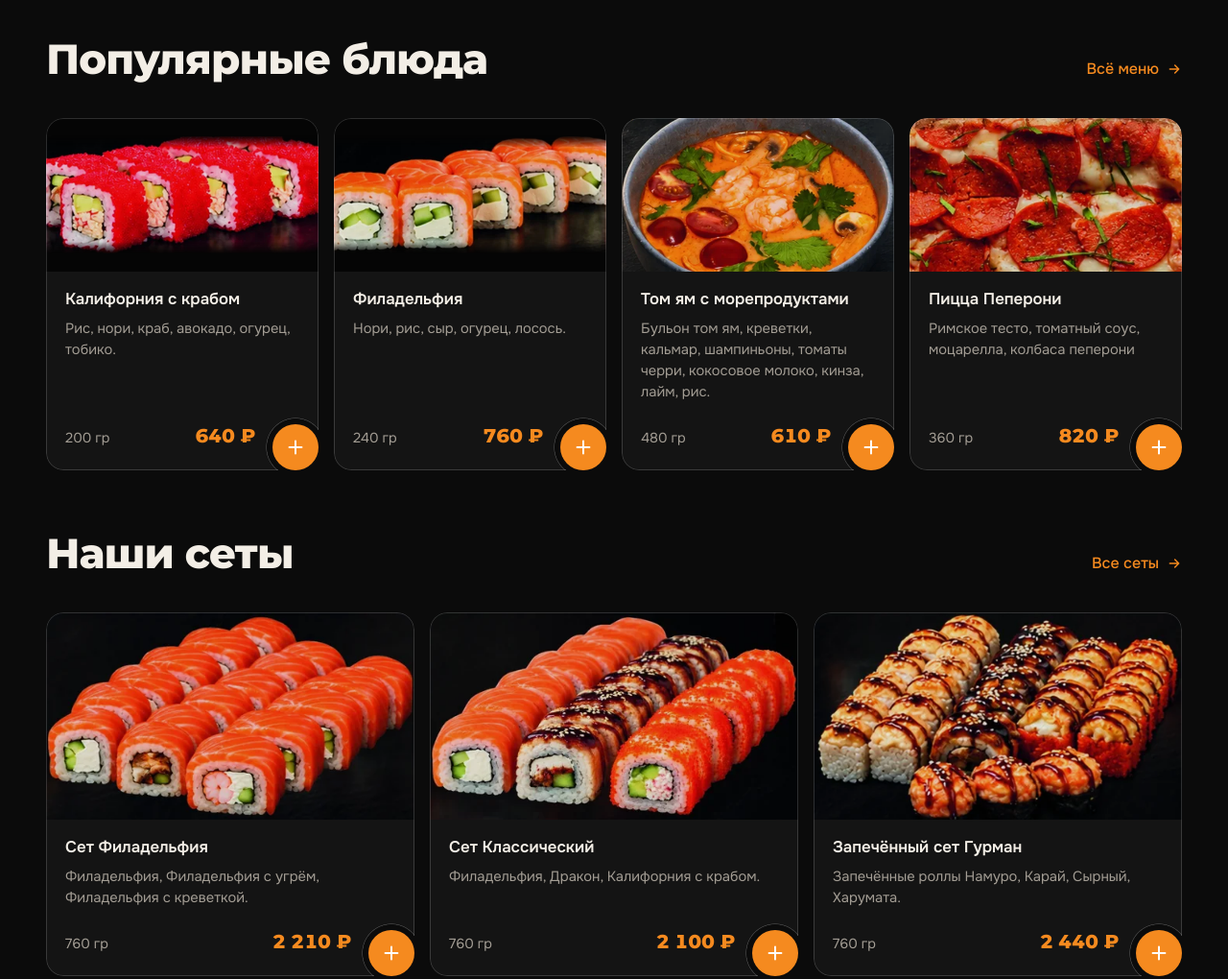
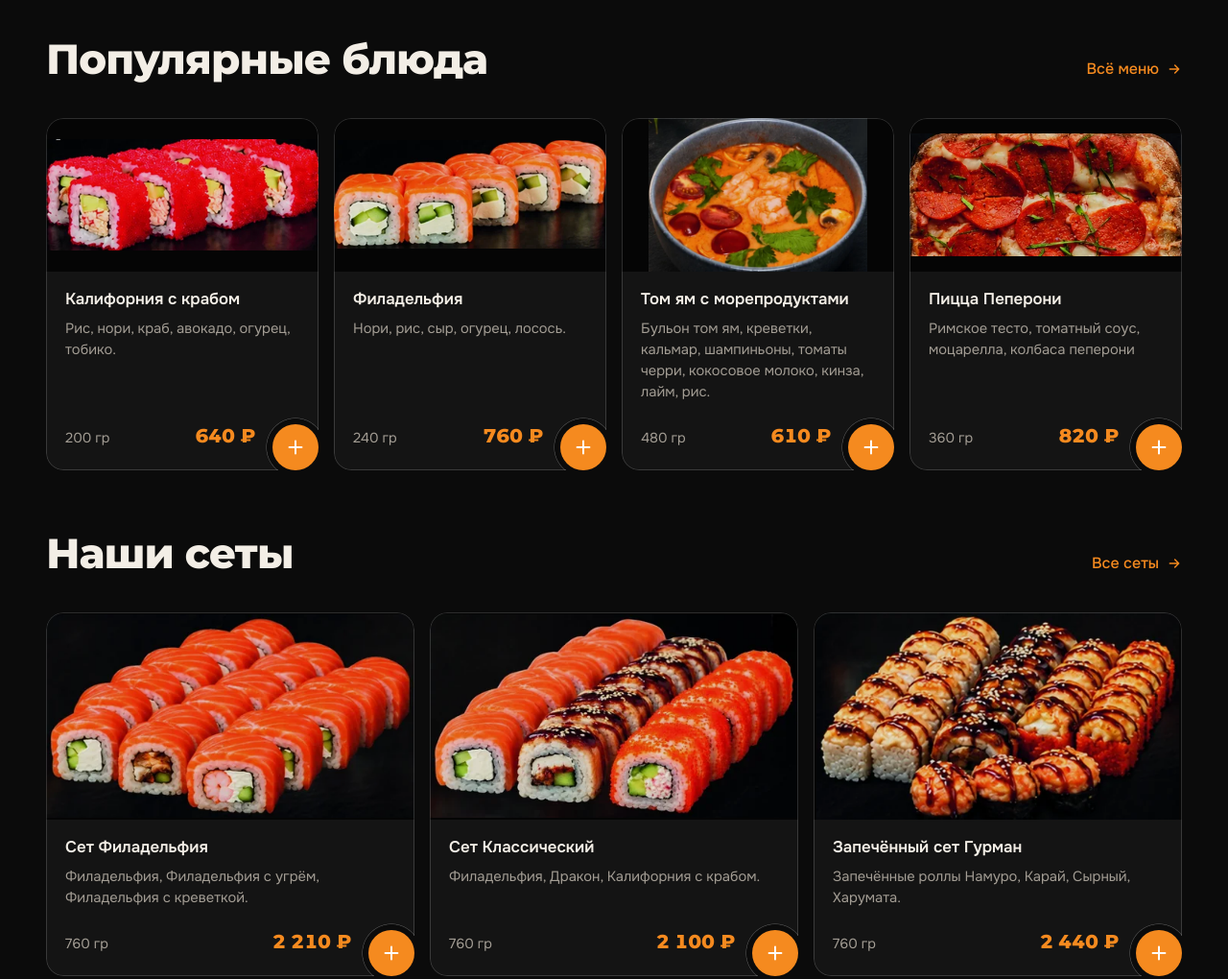
Before and after one commit to Ceyhun1999/para-palok, a plain HTML site: page index.html in a window 1280 px wide. Shown: the part 2200-3220 px from the top of the page at 96% size. Drawn offline with Linux system fonts and the light colour scheme; a web font is replaced by a local one.

Commit message:
Фото блюд в карточках целиком, без обрезки
Co-Authored-By: Claude Opus 5.5 <noreply@anthropic.com>

```diff
--- a/assets/css/site.css
+++ b/assets/css/site.css
@@ -701,23 +701,16 @@ ul { margin: 0; padding: 0; list-style: none; }
 .dish__add[data-added="true"] .i-plus { opacity: 0; transform: scale(0.6); }
 .dish__add[data-added="true"] .i-done { opacity: 1; transform: none; }
 .dish__media {
-  /* 16:9 — среднее соотношение фото, вырезанных из menu.pdf (медиана 1,78):
-     в рамке 4:3 большинство блюд обрезалось по бокам и выглядело «под лупой» */
-  position: relative; isolation: isolate;
+  /* фото из menu.pdf разной формы (от 0,9:1 до 3,6:1) показываются целиком,
+     без обрезки; рамка 16:9 — их среднее соотношение, поля — чёрные,
+     в цвет фона большинства фото */
   aspect-ratio: 16 / 9;
-  background: var(--slate);
+  background: #050505;
   overflow: hidden;
 }
-/* узкая полоса на чёрном фоне: фото целиком, поля — чёрные, край растушёван */
-.dish__media--fit { background: #050505; }
-.dish__media.dish__media--fit img {
-  position: absolute; left: 0; top: 50%; transform: translateY(-50%);
-  height: auto; object-fit: cover; object-position: 50% 50% !important;
-  -webkit-mask-image: linear-gradient(transparent, #000 10%, #000 90%, transparent);
-          mask-image: linear-gradient(transparent, #000 10%, #000 90%, transparent);
-}
 .dish__media img {
-  width: 100%; height: 100%; object-fit: cover;
+  width: 100%; height: 100%; object-fit: contain;
+  object-position: 50% 50% !important;
   opacity: 0.92;
   transition: opacity var(--hover-dur) var(--hover-ease);
 }
--- a/assets/js/site.js
+++ b/assets/js/site.js
@@ -24,41 +24,6 @@
     if (m10 >= 2 && m10 <= 4 && (m100 < 10 || m100 >= 20)) return forms[1];
     return forms[2];
   }
-
-  /* ---------- фото блюд: широкие полосы из PDF показываем целиком ----------
-     Фото роллов и сетов в menu.pdf — узкие полосы на чёрном фоне (до 3,6:1).
-     В рамке 16:9 обрезка «приближает» их, поэтому такие фото вписываются
-     целиком (до 2,3:1), а поля сверху и снизу — тот же чёрный фон.
-     Фото, где блюдо заходит в край кадра (пицца, паста), просто кадрируются. */
-  const edgeCanvas = document.createElement("canvas");
-  edgeCanvas.width = 32; edgeCanvas.height = 48;
-  function hasDarkEdges(img) {
-    try {
-      const ctx = edgeCanvas.getContext("2d", { willReadFrequently: true });
-      ctx.drawImage(img, 0, 0, 32, 48);
-      const px = (y) => ctx.getImageData(0, y, 32, 1).data;
-      let sum = 0;
-      [px(0), px(47)].forEach((d) => { for (let i = 0; i < d.length; i += 4) sum += d[i] * 0.3 + d[i + 1] * 0.59 + d[i + 2] * 0.11; });
-      return sum / 64 < 60;
-    } catch (e) { return false; }
-  }
-  function fitDishPhoto(img) {
-    const box = img.parentElement;
-    if (!box || !box.classList.contains("dish__media") || !img.naturalWidth) return;
-    const ratio = img.naturalWidth / img.naturalHeight;
-    const boxRatio = box.clientWidth / Math.max(box.clientHeight, 1);
-    const fit = ratio > boxRatio * 1.2 && hasDarkEdges(img);
-    box.classList.toggle("dish__media--fit", fit);
-    img.style.aspectRatio = fit ? String(Math.min(ratio, 2.3)) : "";
-  }
-  document.addEventListener("load", (e) => {
-    if (e.target.tagName === "IMG") fitDishPhoto(e.target);
-  }, true);
-  function fitAllDishPhotos() {
-    document.querySelectorAll(".dish__media img").forEach((img) => { if (img.complete) fitDishPhoto(img); });
-  }
-  let fitTimer;
-  window.addEventListener("resize", () => { clearTimeout(fitTimer); fitTimer = setTimeout(fitAllDishPhotos, 150); });
 
   /* ---------- карточка блюда ---------- */
   function dishCard(item, opts) {
--- a/index.html
+++ b/index.html
@@ -15,7 +15,7 @@
   <link rel="preconnect" href="https://fonts.gstatic.com" crossorigin>
   <link rel="stylesheet" href="https://fonts.googleapis.com/css2?family=Montserrat:ital,wght@0,700;0,800;1,800&family=Onest:wght@400;500;600&family=Unbounded:wght@700;800&display=swap">
   <link rel="stylesheet" href="assets/vendor/bootstrap/offcanvas.css">
-  <link rel="stylesheet" href="assets/css/site.css?v=20261124x">
+  <link rel="stylesheet" href="assets/css/site.css?v=20261124y">
   <link rel="preload" as="image" href="assets/images/site/hero-rolls.webp" imagesrcset="assets/images/site/hero-rolls-900.webp 900w, assets/images/site/hero-rolls.webp 2481w" imagesizes="(max-width: 900px) 100vw, 60vw">
   <script type="application/ld+json">
   {
@@ -372,8 +372,8 @@
     </button>
   </div>
 
-  <script src="assets/data/menu.js?v=20261124x"></script>
+  <script src="assets/data/menu.js?v=20261124y"></script>
   <script src="assets/vendor/bootstrap/bootstrap.bundle.min.js"></script>
-  <script src="assets/js/site.js?v=20261124x"></script>
+  <script src="assets/js/site.js?v=20261124y"></script>
 </body>
 </html>
```
Also changed, not shown: menu/index.html (+3 -3 lines), privacy/index.html (+3 -3 lines).
